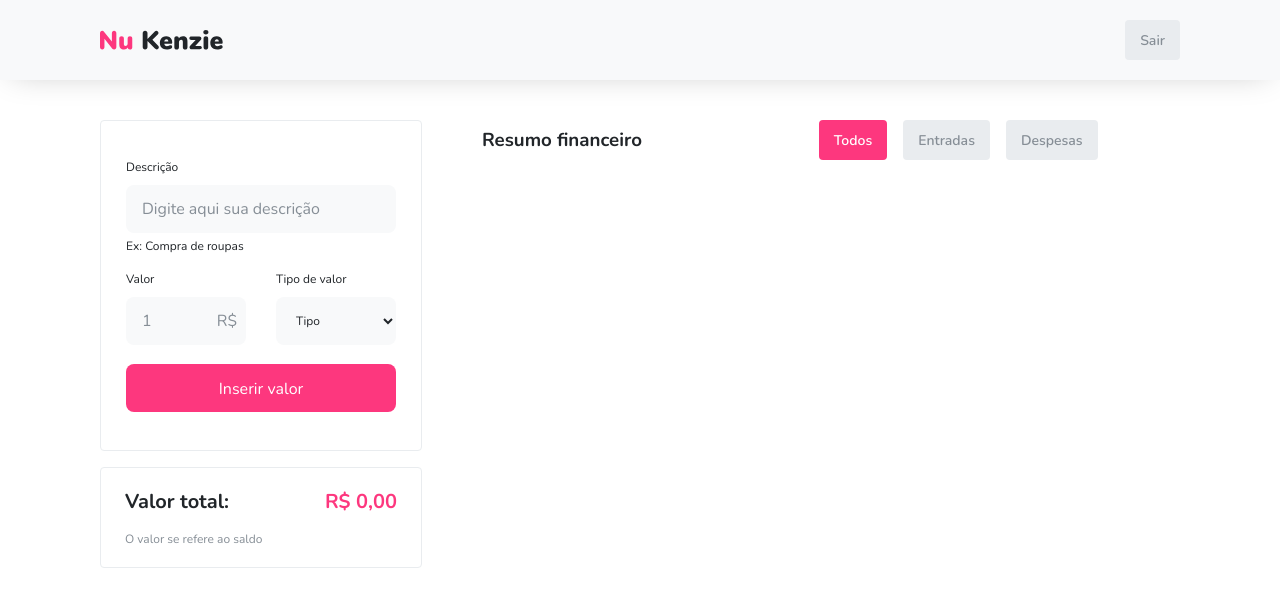
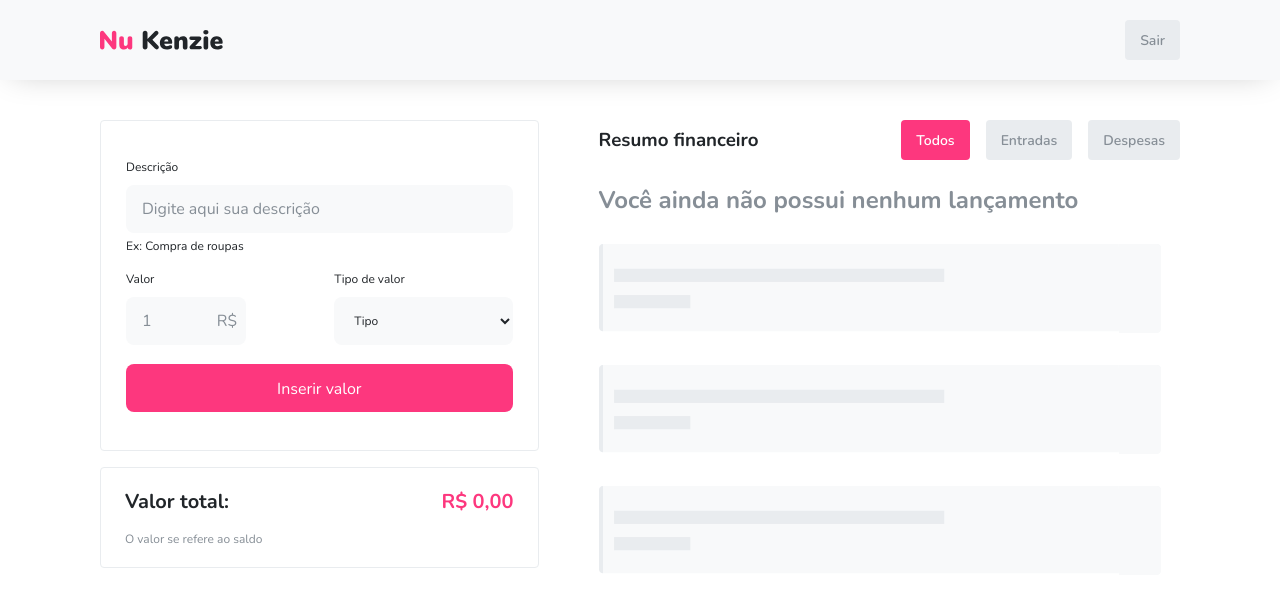
Before and after one commit to Kenzie-Academy-Brasil-Developers/react-entrega-s1-nu-kenzie-ThomSchreiner, a React (Create React App) app: page / in a window 1280 px wide. Both pictures are taken after a click on the button "Iniciar". Shown: the top 610 px of the page. Built offline with nearby package versions, Linux system fonts and the light colour scheme.

Commit message:
fix: fix value format, fix filter buttons and add landing page

```diff
--- a/src/App.css
+++ b/src/App.css
@@ -1,8 +1,7 @@
-.App {
-}
-
 .container {
     padding: 0 100px;
+    max-width: 1300px;
+    margin: 0 auto;
 }
 
 .main {
@@ -12,6 +11,6 @@
     gap: 60px;
 }
 
-.aside {
+aside {
     width: 43%;
 }
--- a/src/App.jsx
+++ b/src/App.jsx
@@ -12,7 +12,7 @@ export function App() {
     const [listId, setListId] = useState(0)
 
     return (
-        <div className="App">
+        <div>
             {isLoggedIn ? (
                 <main className="main container">
                     <Header setIsLoggedIn={setIsLoggedIn} />
--- a/src/components/Header/index.jsx
+++ b/src/components/Header/index.jsx
@@ -3,11 +3,13 @@ import nuKenzie from "../../assets/nu-kenzie-black.svg"
 
 export function Header({ setIsLoggedIn }) {
     return (
-        <header className="header container">
-            <img src={nuKenzie} alt="Nu Kenzie" />
-            <button onClick={() => setIsLoggedIn(false)} className="btn-medium">
-                Sair
-            </button>
+        <header className="header">
+            <div className="container">
+                <img src={nuKenzie} alt="Nu Kenzie" />
+                <button onClick={() => setIsLoggedIn(false)} className="btn-medium">
+                    Sair
+                </button>
+            </div>
         </header>
     )
 }
--- a/src/components/Header/style.css
+++ b/src/components/Header/style.css
@@ -1,9 +1,6 @@
 .header {
     height: 80px;
     width: 100%;
-    display: flex;
-    align-items: center;
-    justify-content: space-between;
     position: fixed;
     top: 0;
     left: 0;
@@ -12,6 +9,13 @@
     z-index: 10;
 }
 
-.header img {
+.header div {
+    height: 100%;
+    display: flex;
+    align-items: center;
+    justify-content: space-between;
+}
+
+.header div img {
     height: 20px;
 }
--- a/src/components/List/index.jsx
+++ b/src/components/List/index.jsx
@@ -1,68 +1,63 @@
 /* eslint-disable eqeqeq */
 import { useState } from "react"
+import { ListItem } from "../ListItem"
+import { NavFilter } from "../NavFilter"
+import noCard from "../../assets/no-card.svg"
 import "./style.css"
 
 export function List({ listTransactions, setListTransactions }) {
     const [listTransactionsFiltred, setListTransactionsFiltred] = useState([])
+    const [listFilterType, setlistFilterType] = useState(false)
 
     function removeItem(id) {
         setListTransactions(listTransactions.filter((item) => item.id !== id))
-    }
-
-    function formatValue(value) {
-        return value.toLocaleString("pt-BR", {
-            style: "currency",
-            currency: "BRL",
-        })
     }
 
     function filterList(filterType) {
         filterType
             ? setListTransactionsFiltred(listTransactions.filter((list) => list.type == filterType))
             : setListTransactionsFiltred([])
+        setlistFilterType(filterType)
+    }
+
+    if (!listTransactions.length) {
+        return (
+            <div className="list">
+                <NavFilter filterList={filterList} listFilterType={listFilterType} />
+                <h2 className="title-2">Você ainda não possui nenhum lançamento</h2>
+                <div>
+                    <img src={noCard} alt="noCard" />
+                    <img src={noCard} alt="noCard" />
+                    <img src={noCard} alt="noCard" />
+                </div>
+            </div>
+        )
+    }
+
+    if (listFilterType && !listTransactionsFiltred.length) {
+        return (
+            <div className="list">
+                <NavFilter filterList={filterList} listFilterType={listFilterType} />
+                <h2 className="title-2">Você ainda não possui nenhum lançamento</h2>
+                <div>
+                    <img src={noCard} alt="noCard" />
+                    <img src={noCard} alt="noCard" />
+                    <img src={noCard} alt="noCard" />
+                </div>
+            </div>
+        )
     }
 
     return (
         <div className="list">
-            <nav className="list-nav">
-                <h3>Resumo financeiro</h3>
-                <button onClick={() => filterList(false)} className="btn-medium btn-medium-active">
-                    Todos
-                </button>
-                <button onClick={() => filterList("Entrada")} className="btn-medium">
-                    Entradas
-                </button>
-                <button onClick={() => filterList("Despesa")} className="btn-medium">
-                    Despesas
-                </button>
-            </nav>
+            <NavFilter filterList={filterList} listFilterType={listFilterType} />
             <ul>
                 {listTransactionsFiltred.length
                     ? listTransactionsFiltred.map((item) => (
-                          <li key={item.id} className={item.type == "Entrada" ? "entrada" : ""}>
-                              <div>
-                                  <h3 className="title-3">{item.description}</h3>
-                                  <p className="text-2">{formatValue(item.value)}</p>
-                                  <button
-                                      onClick={() => removeItem(item.id)}
-                                      className="trash"
-                                  ></button>
-                              </div>
-                              <p className="text-2">{item.type}</p>
-                          </li>
+                          <ListItem key={item.id} item={item} removeItem={removeItem} />
                       ))
                     : listTransactions.map((item) => (
-                          <li key={item.id} className={item.type == "Entrada" ? "entrada" : ""}>
-                              <div>
-                                  <h3 className="title-3">{item.description}</h3>
-                                  <p className="text-2">{formatValue(item.value)}</p>
-                                  <button
-                                      onClick={() => removeItem(item.id)}
-                                      className="trash"
-                                  ></button>
-                              </div>
-                              <p className="text-2">{item.type}</p>
-                          </li>
+                          <ListItem key={item.id} item={item} removeItem={removeItem} />
                       ))}
             </ul>
         </div>
--- a/src/components/List/style.css
+++ b/src/components/List/style.css
@@ -2,16 +2,14 @@
     width: 57%;
 }
 
-.list-nav {
-    margin-bottom: 24px;
-    display: flex;
-    align-items: center;
-    gap: 16px;
+.list h2 {
+    color: var(--grey-3);
+    margin-bottom: 28px;
 }
 
-.list-nav h3 {
-    flex: 1 1 auto;
-    color: var(--grey-4);
+.list img {
+    display: block;
+    margin-bottom: 32px;
 }
 
 .list li {
--- /dev/null
+++ b/src/components/ListItem/index.jsx
@@ -0,0 +1,19 @@
+/* eslint-disable eqeqeq */
+
+export function ListItem({ item, removeItem }) {
+    function formatValue(value) {
+        value = value.toLocaleString("pt-BR", { minimumFractionDigits: 2 })
+        return `R$ ${value}`
+    }
+
+    return (
+        <li className={item.type == "Entrada" ? "entrada" : ""}>
+            <div>
+                <h3 className="title-3">{item.description}</h3>
+                <p className="text-2">{formatValue(item.value)}</p>
+                <button onClick={() => removeItem(item.id)} className="trash"></button>
+            </div>
+            <p className="text-2">{item.type}</p>
+        </li>
+    )
+}
--- /dev/null
+++ b/src/components/NavFilter/index.jsx
@@ -0,0 +1,30 @@
+/* eslint-disable eqeqeq */
+import "./style.css"
+
+export function NavFilter({ filterList, listFilterType }) {
+    const actual = "btn-medium btn-medium-active"
+
+    return (
+        <nav className="list-nav">
+            <h3>Resumo financeiro</h3>
+            <button
+                onClick={() => filterList(false)}
+                className={!listFilterType ? actual : "btn-medium"}
+            >
+                Todos
+            </button>
+            <button
+                onClick={() => filterList("Entrada")}
+                className={listFilterType == "Entrada" ? actual : "btn-medium"}
+            >
+                Entradas
+            </button>
+            <button
+                onClick={() => filterList("Despesa")}
+                className={listFilterType == "Despesa" ? actual : "btn-medium"}
+            >
+                Despesas
+            </button>
+        </nav>
+    )
+}
--- /dev/null
+++ b/src/components/NavFilter/style.css
@@ -0,0 +1,11 @@
+.list-nav {
+    margin-bottom: 24px;
+    display: flex;
+    align-items: center;
+    gap: 16px;
+}
+
+.list-nav h3 {
+    flex: 1 1 auto;
+    color: var(--grey-4);
+}
--- a/src/components/TotalMoney/index.jsx
+++ b/src/components/TotalMoney/index.jsx
@@ -2,12 +2,10 @@ import "./style.css"
 
 export function TotalMoney({ listTransactions }) {
     function formatValue() {
-        return listTransactions
+        const value = listTransactions
             .reduce((acc, act) => acc + act.value, 0)
-            .toLocaleString("pt-BR", {
-                style: "currency",
-                currency: "BRL",
-            })
+            .toLocaleString("pt-BR", { minimumFractionDigits: 2 })
+        return `R$ ${value}`
     }
 
     return (
```
